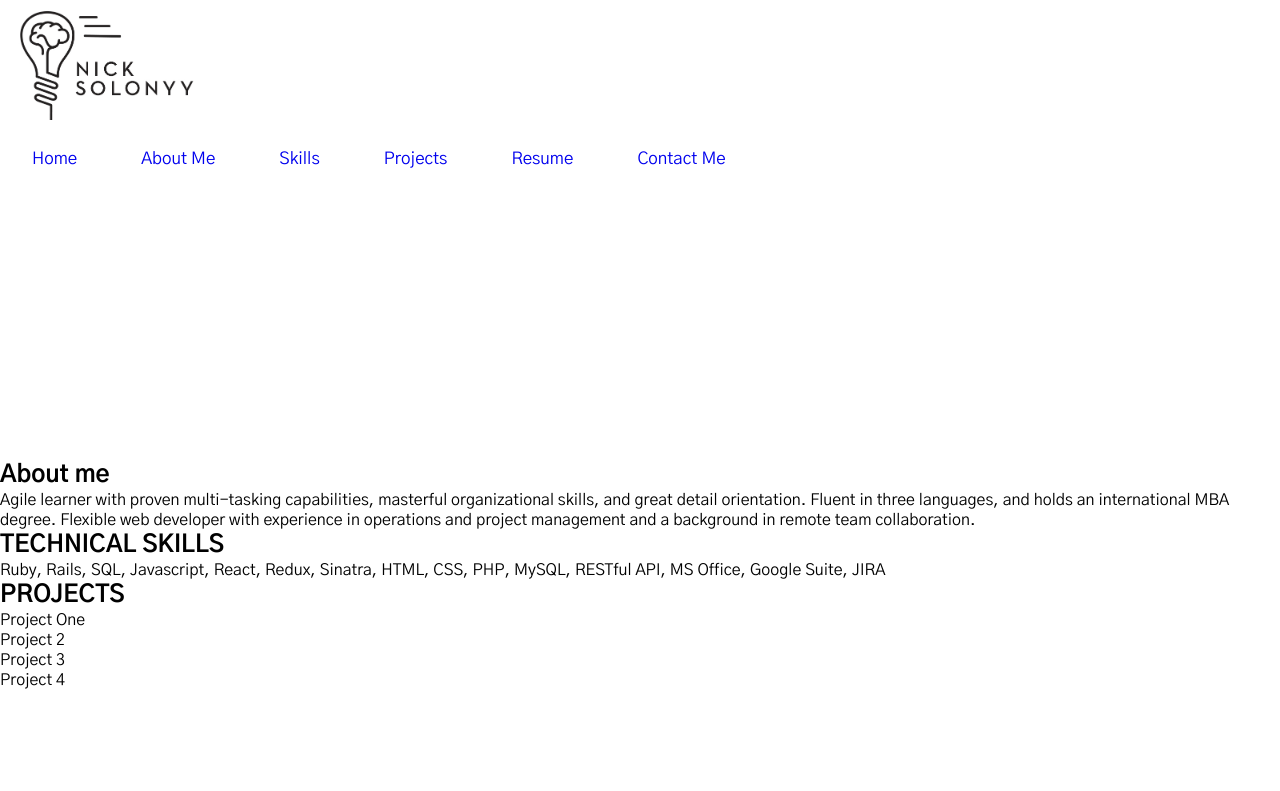
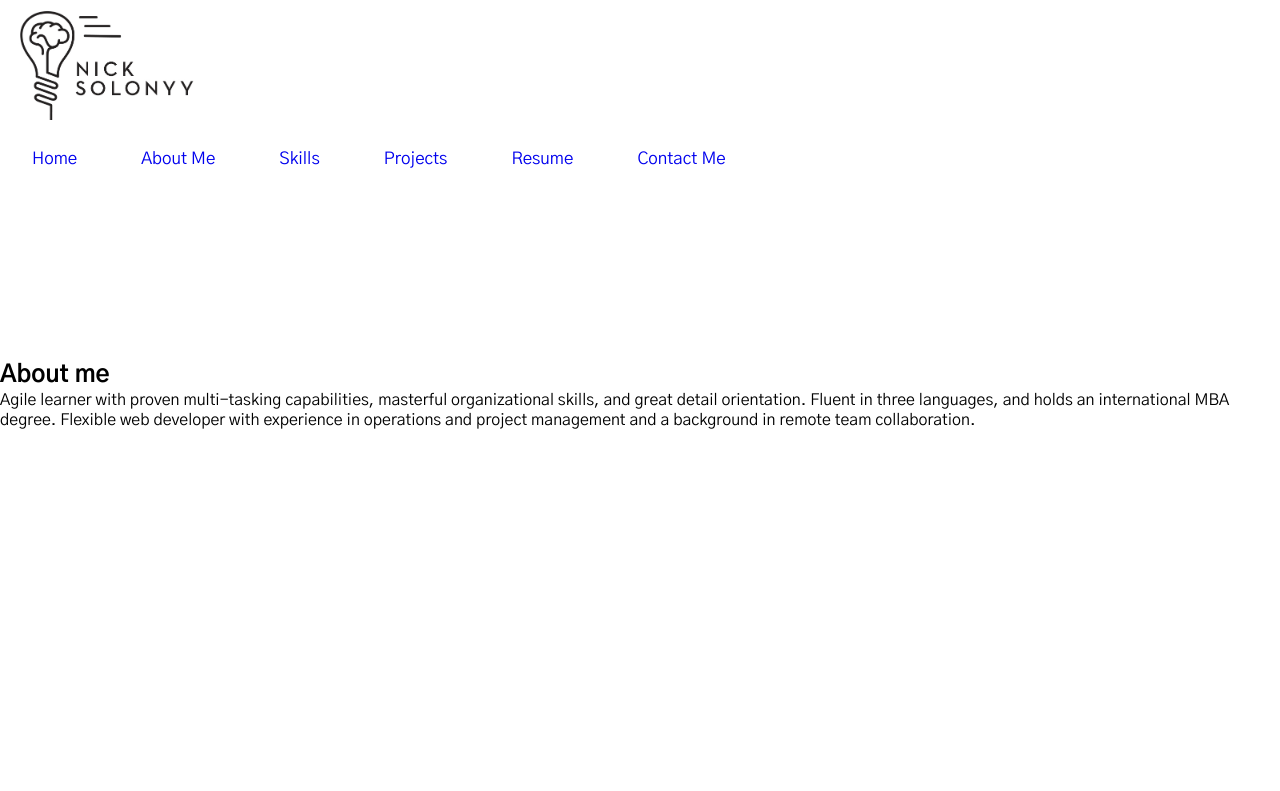
Before and after one commit to nicksolony/portfolio-frontend, a React (Create React App) app: page / in a window 1280 px wide. Shown: the top 791 px of the page. Built offline with nearby package versions, Linux system fonts and the light colour scheme.

Commit message:
fixed skills scrolling

```diff
--- a/src/App.css
+++ b/src/App.css
@@ -38,9 +38,15 @@ body {
   min-height: 100vh;
 }
 
-/* .content {
-  margin-top: 20%;
-} */
+
+
+.content {
+
+  height: 84%;
+  /* margin-top: 16%; */
+  width: 100vw;
+  /* position: fixed; */
+}
 
  #Header {
   position: fixed;
--- a/src/contents/Skills.js
+++ b/src/contents/Skills.js
@@ -3,7 +3,7 @@ import React, {Component} from 'react'
 class Skills extends Component {
     render() {
         return (
-        <div>
+        <div id="Skills">
             <h2>TECHNICAL SKILLS</h2>
             Ruby, Rails, SQL, Javascript, React, Redux, Sinatra, HTML, CSS, PHP, MySQL, RESTful API, MS Office, Google Suite, JIRA
         </div>
```
Also changed, not shown: src/App.js (+5 -4 lines).
